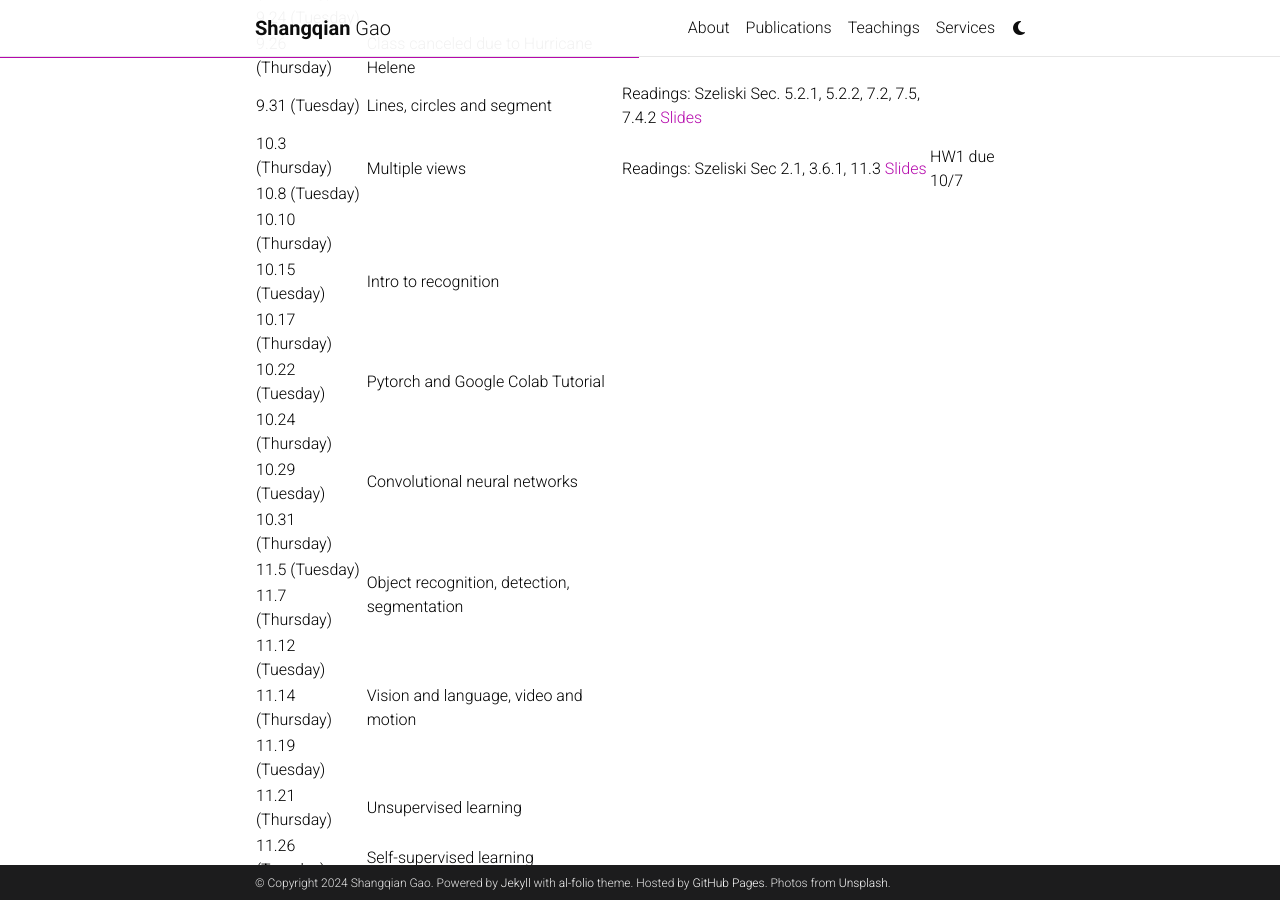
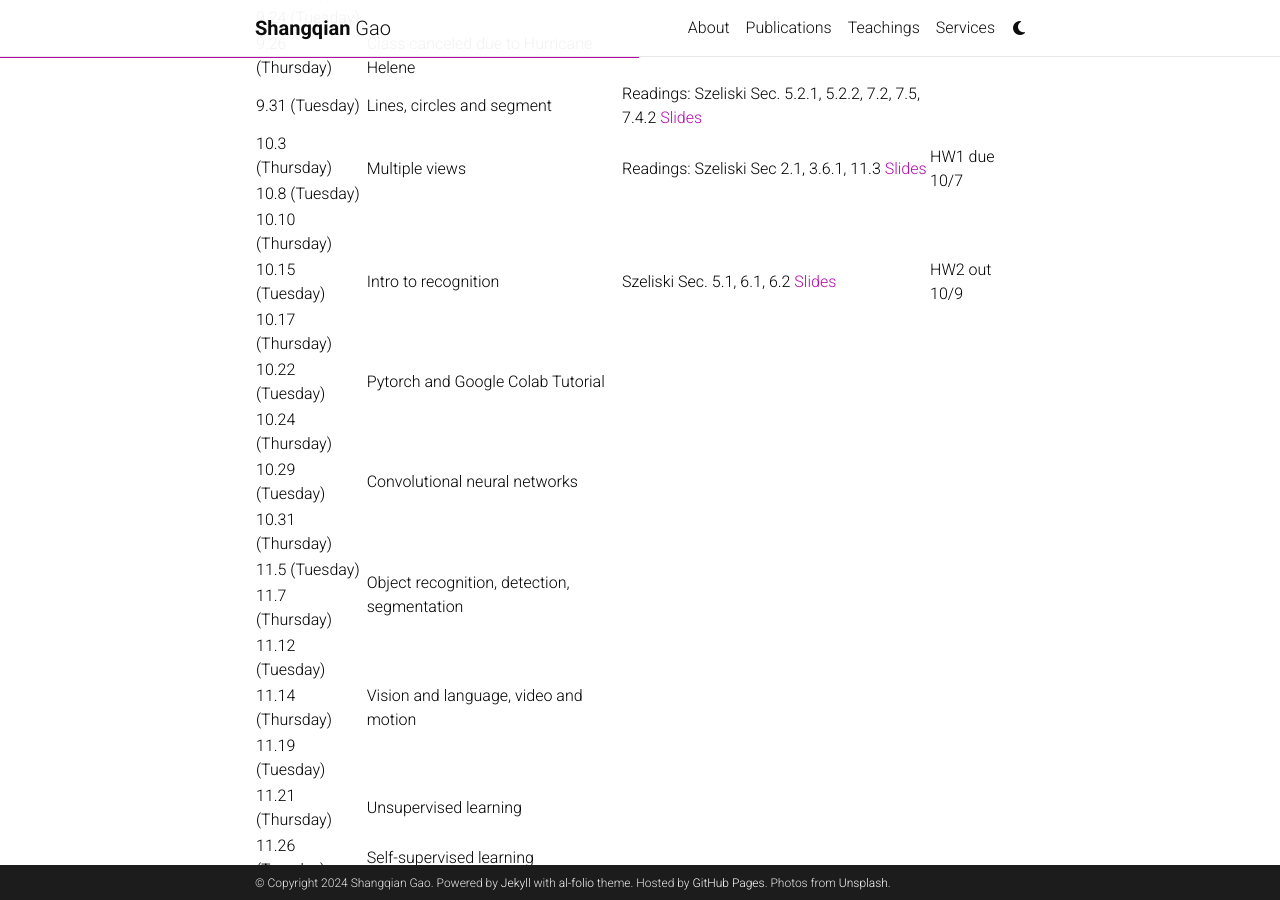
Before and after one commit to gaosh/gaosh.github.io, a Jekyll site: the page built from _courses/computer_vision_fall24.md, in a window 1280 px wide and 900 px high, scrolled down 1843 px. Built offline with Jekyll 4.4.1, drawn with Linux system fonts in a browser that asks for light colours; comment, search, counter and statistics services are not loaded; a style sheet for code colours, icons or effects is not loaded.

Commit message:
Update computer_vision_fall24.md

```diff
--- a/_courses/computer_vision_fall24.md
+++ b/_courses/computer_vision_fall24.md
@@ -163,8 +163,8 @@
     <tr>
       <td>10.10 (Thursday)</td>
       <td rowspan="3">Intro to recognition</td>
-      <td rowspan="3"></td>
-      <td rowspan="3"></td>
+      <td rowspan="3">Szeliski Sec. 5.1, 6.1, 6.2 <a href="https://docs.google.com/presentation/d/1IO6e3TsmGl-98-GJZU8ol4iBqmfx9FUD/edit?usp=sharing&ouid=118238035852217006141&rtpof=true&sd=true">Slides</a></td>
+      <td rowspan="3">HW2 out 10/9</td>
     </tr>
     <tr>
       <td>10.15 (Tuesday)</td>
```
